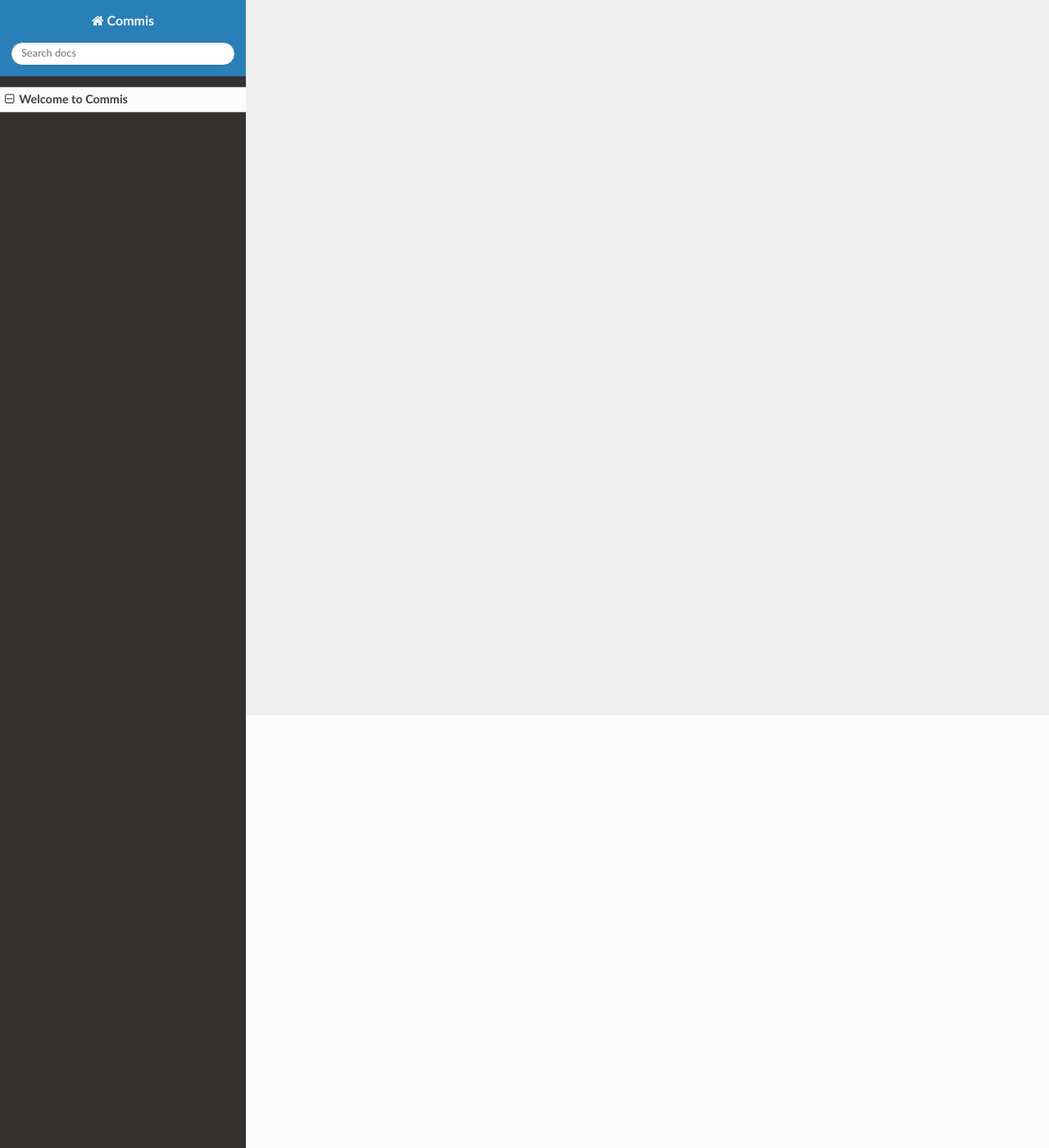
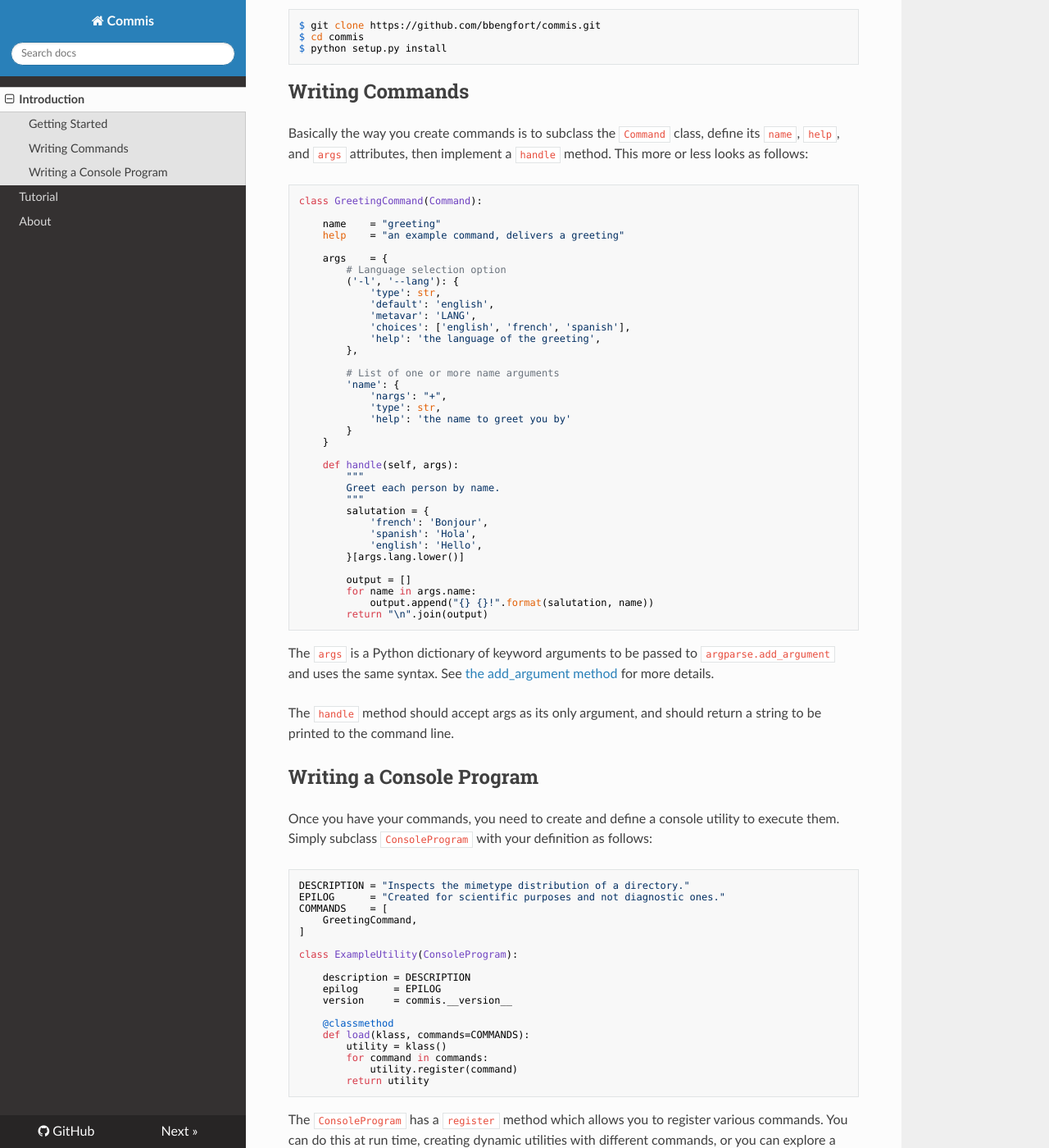
Before and after one commit to bbengfort/commis, an MkDocs documentation site: the page built from docs/index.md, in a window 1280 px wide and 1400 px high, scrolled down 528 px. Shown: the whole window at 82% size. Built offline with MkDocs 1.6.1, drawn with Linux system fonts in a browser that asks for light colours; nearby versions of some CDN libraries; old or Windows-style settings are respelled for this version of MkDocs; some of the changed text lies outside the part shown.

Commit message:
documentation

````diff
--- a/docs/index.md
+++ b/docs/index.md
@@ -1,3 +1,100 @@
 # Welcome to Commis
 
-Documentation coming soon!
+Commis is a library to create command line utilities like `git` or `django-admin` where there is a single command that implements many subcommands. Internally, Commis uses the [argparse](https://docs.python.org/2.7/library/argparse.html) module to create subparsers and parse command line options. However, much like the [Django management utility](https://docs.djangoproject.com/en/1.9/howto/custom-management-commands/), it exposes an API that allows you to write command classes and create very simple console programs.
+
+## Getting Started
+
+To install the Commis library, the simplest thing to do is use `pip` as follows:
+
+    $ pip install commis
+
+Alternatively, you can download the latest (development) version or clone directly from Github and install it using the `setup.py` script:
+
+    $ git clone https://github.com/bbengfort/commis.git
+    $ cd commis
+    $ python setup.py install
+
+## Writing Commands
+
+Basically the way you create commands is to subclass the `Command` class, define its `name`, `help`, and `args` attributes, then implement a `handle` method. This more or less looks as follows:
+
+```python
+class GreetingCommand(Command):
+
+    name    = "greeting"
+    help    = "an example command, delivers a greeting"
+
+    args    = {
+        # Language selection option
+        ('-l', '--lang'): {
+            'type': str,
+            'default': 'english',
+            'metavar': 'LANG',
+            'choices': ['english', 'french', 'spanish'],
+            'help': 'the language of the greeting',
+        },
+
+        # List of one or more name arguments
+        'name': {
+            'nargs': "+",
+            'type': str,
+            'help': 'the name to greet you by'
+        }
+    }
+
+    def handle(self, args):
+        """
+        Greet each person by name.
+        """
+        salutation = {
+            'french': 'Bonjour',
+            'spanish': 'Hola',
+            'english': 'Hello',
+        }[args.lang.lower()]
+
+        output = []
+        for name in args.name:
+            output.append("{} {}!".format(salutation, name))
+        return "\n".join(output)
+```
+
+The `args` is a Python dictionary of keyword arguments to be passed to `argparse.add_argument` and uses the same syntax. See [the add_argument method](https://argparse.googlecode.com/svn/trunk/doc/add_argument.html) for more details.
+
+The `handle` method should accept args as its only argument, and should return a string to be printed to the command line.
+
+## Writing a Console Program
+
+Once you have your commands, you need to create and define a console utility to execute them. Simply subclass `ConsoleProgram` with your definition as follows:
+
+```python
+DESCRIPTION = "Inspects the mimetype distribution of a directory."
+EPILOG      = "Created for scientific purposes and not diagnostic ones."
+COMMANDS    = [
+    GreetingCommand,
+]
+
+class ExampleUtility(ConsoleProgram):
+
+    description = DESCRIPTION
+    epilog      = EPILOG
+    version     = commis.__version__
+
+    @classmethod
+    def load(klass, commands=COMMANDS):
+        utility = klass()
+        for command in commands:
+            utility.register(command)
+        return utility
+```
+
+The `ConsoleProgram` has a `register` method which allows you to register various commands. You can do this at run time, creating dynamic utilities with different commands, or you can explore a directory and load all commands from it. Here I just simply add a simple `load` static method to load the commands and instantiate the utility. Using the utility is then as simple as creating a script as follows:
+
+```python
+from example import ExampleUtility
+
+if __name__ == '__main__':
+    utility = ExampleUtility.load()
+    utility.execute()
+```
+
+For more on writing console utilities and programs, check out the tutorial which follows.
--- a/mkdocs.yml
+++ b/mkdocs.yml
@@ -1,2 +1,13 @@
 site_name: Commis
+site_url: http://commis.readthedocs.org/
+repo_name: GitHub
+repo_url: https://github.com/bbengfort/commis
+site_description: Create command line applications like Django management commands.
+site_author: Benjamin Bengfort
+copyright: '<span xmlns:dct="http://purl.org/dc/terms/" href="http://purl.org/dc/dcmitype/Text" property="dct:title" rel="dct:type">Documentation</span> is licensed under a <a rel="license" href="http://creativecommons.org/licenses/by-sa/4.0/">Creative Commons BY-SA 4.0 License</a>.'
 theme: readthedocs
+
+pages:
+- 'Introduction': 'index.md'
+- 'Tutorial': 'tutorial.md'
+- 'About': 'about.md'
````
Also changed, not shown: README.md (+106 -5 lines), docs/about.md (added, +60 -0 lines), docs/tutorial.md (added, +3 -0 lines).
